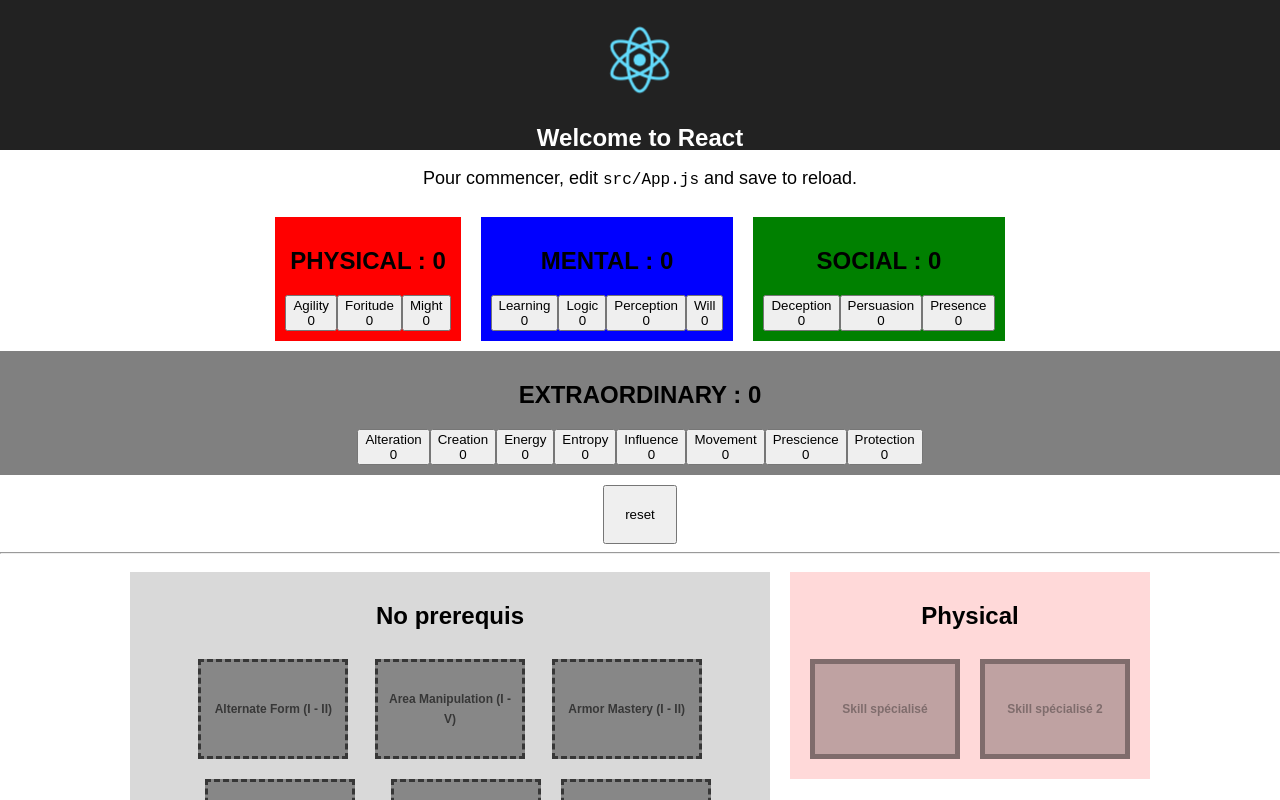
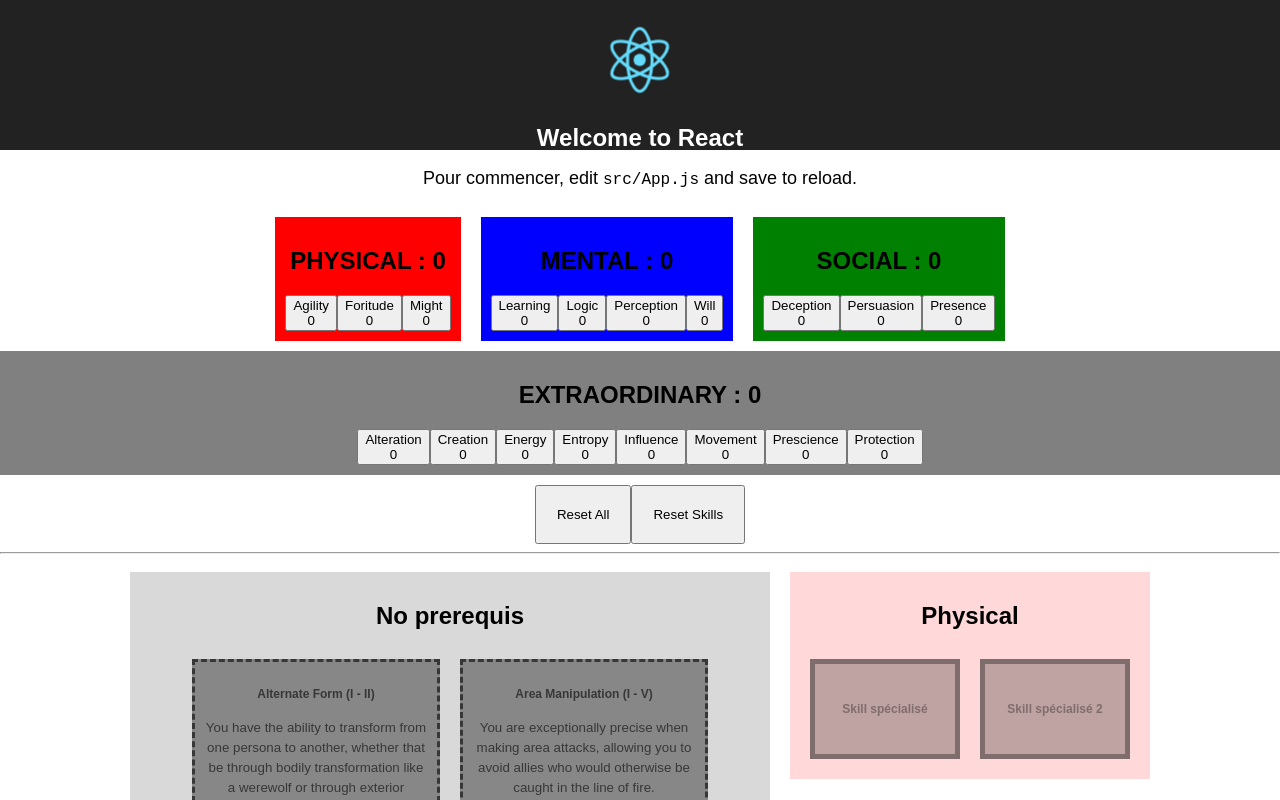
Before and after one commit to pierretusseau/OpenLegendTreeView, a React (Create React App) app: page / in a window 1280 px wide. Shown: the top 800 px of the page. Built offline with nearby package versions, Linux system fonts and the light colour scheme.

Commit message:
Skill reset + Skill state fix

```diff
--- a/src/App.js
+++ b/src/App.js
@@ -306,6 +306,8 @@ class App extends Component {
 		this.lessAttributeValue = this.lessAttributeValue.bind(this);
 		this.resetAttributeValue = this.resetAttributeValue.bind(this);
 		this.isSkillSelected = this.isSkillSelected.bind(this);
+		this.isSkillDeselected = this.isSkillDeselected.bind(this);
+		this.resetSkills = this.resetSkills.bind(this);
 	}
 
 	// Attributes
@@ -338,12 +340,8 @@ class App extends Component {
 		this.isSkillNoAvaible(newAttributes);
 	}
 	resetAttributeValue() {
-		const oldAttributes = this.state.attributes;
-		const newAttributes = oldAttributes.map(s => {
-			return Object.assign({}, s, {value : 0})
-		});
 		this.setState({
-			attributes: newAttributes,
+			attributes: initialAttributes,
 			skills: skillList
 		});
 	}
@@ -433,7 +431,7 @@ class App extends Component {
 	isSkillSelected(skillName) {
 		const oldSkills = this.state.skills;
 		const newSkills = oldSkills.map(s => {
-			if (s.name === skillName) {
+			if ((s.name === skillName) && (s.avaible === true)) {
 				return Object.assign({}, s, { selected: true });
 			} else {
 				return s;
@@ -441,6 +439,28 @@ class App extends Component {
 		});
 		this.setState({
 			skills: newSkills,
+		});
+	}
+	isSkillDeselected(skillName) {
+		const oldSkills = this.state.skills;
+		const newSkills = oldSkills.map(s => {
+			if ((s.name === skillName) && (s.selected === true)) {
+				return Object.assign({}, s, { selected: false });
+			} else {
+				return s;
+			}
+		});
+		this.setState({
+			skills: newSkills,
+		});
+	}
+	resetSkills() {
+		const oldSkills = this.state.skills;
+		const newSkills = oldSkills.map(s => {
+			return Object.assign({}, s, { selected: false });
+		});
+		this.setState({
+			skills: newSkills
 		});
 	}
 	// console.log(this.isSkillAvaible(this.state.attributes))
@@ -461,11 +481,13 @@ class App extends Component {
 					incrementFunction={this.addAttributeValue}
 					decrementFunction={this.lessAttributeValue}
 					resetFunction={this.resetAttributeValue}
+					resetSkills={this.resetSkills}
 				/>
 				<hr/>
 				<SkillTree
 					skills={this.state.skills}
 					isSkillSelected={this.isSkillSelected}
+					isSkillDeselected={this.isSkillDeselected}
 				/>
       </div>
     );
--- a/src/components/AttributeTree.js
+++ b/src/components/AttributeTree.js
@@ -34,8 +34,15 @@ class AttributeTree extends Component {
 					<h2>Extraordinary : {this.totalCategory(attributeArray,'Extraordinary')}</h2>
 					{this.getAttributeByCategory(attributeArray,'Extraordinary')}
 				</div>
-				<Reset name="reset"
+				<Reset
+					name="Reset All"
+					type="all"
 					resetFunction={this.props.resetFunction}
+				/>
+				<Reset
+					name="Reset Skills"
+					type="skills"
+					resetSkills={this.props.resetSkills}
 				/>
 			</div>
     );
--- a/src/components/AttributeTree/Reset.js
+++ b/src/components/AttributeTree/Reset.js
@@ -4,8 +4,14 @@ import './Reset.css';
 
 class Button extends Component {
 
-	resetAttribute() {
-		this.props.resetFunction();
+	resetCall() {
+		const buttonType = this.props.type;
+		if(buttonType === "all") {
+			this.props.resetFunction();
+		}
+		if(buttonType === "skills") {
+			this.props.resetSkills();
+		}
   }
 
 
@@ -14,7 +20,7 @@ class Button extends Component {
     return (
 			<button
 				id="ResetButton"
-				onClick={() => this.resetAttribute()}
+				onClick={() => this.resetCall()}
 				className="btn btn-primary btn-lg btn-block">
 					{this.props.name}
 			</button>
--- a/src/components/SkillTree.js
+++ b/src/components/SkillTree.js
@@ -6,7 +6,7 @@ import './SkillTree.css';
 class SkillTree extends Component {
 
 	getSkillsByCategory(array, categoryName) {
-		return array.filter(a => a.category === categoryName).map(skill => <Skill name={skill.name} key={skill.id} avaible={skill.avaible} selected={skill.selected} isSkillSelected={this.props.isSkillSelected}/>);
+		return array.filter(a => a.category === categoryName).map(skill => <Skill key={skill.id} name={skill.name} description={skill.description} avaible={skill.avaible} selected={skill.selected} isSkillSelected={this.props.isSkillSelected} isSkillDeselected={this.props.isSkillDeselected}/>);
 	}
 
   render() {
--- a/src/components/SkillTree/Skill.css
+++ b/src/components/SkillTree/Skill.css
@@ -1,13 +1,14 @@
 .skill {
 	display:inline-block;
 	margin:10px;
+	max-width:40%;
+	vertical-align: top;
 }
 
 .skill,
 .skill--block {
 	min-height:100px;
 	min-width: 150px;
-	max-width:40%;
 }
 
 .skill button {
@@ -16,7 +17,6 @@
 	padding:10px;
 	text-align: center;
 	border:black solid 5px;
-	vertical-align: middle;
 	opacity:0.5;
 	transition: ease-in-out 0.2s;
 }
--- a/src/components/SkillTree/Skill.js
+++ b/src/components/SkillTree/Skill.js
@@ -21,6 +21,11 @@ class Skill extends Component {
 			this.props.isSkillSelected(this.props.name);
 		}
   }
+	deselectSkill() {
+		if(this.props.selected === true) {
+			this.props.isSkillDeselected(this.props.name);
+		}
+  }
 
   render() {
     return (
@@ -28,9 +33,11 @@ class Skill extends Component {
 				<button
 					className={this.skillClass(this.props.avaible, this.props.selected)}
 					onClick={() => this.selectSkill()}
+					onContextMenu={() => this.deselectSkill()}
 				>
 					<div className="skill--block-wrapper">
 						<h3>{this.props.name}</h3>
+						<p>{this.props.description}</p>
 					</div>
 				</button>
 			</div>
```
